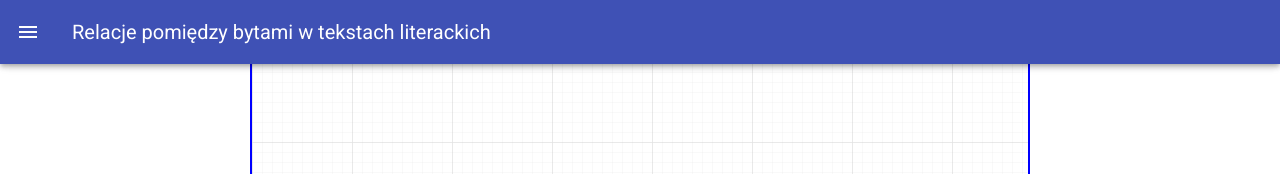
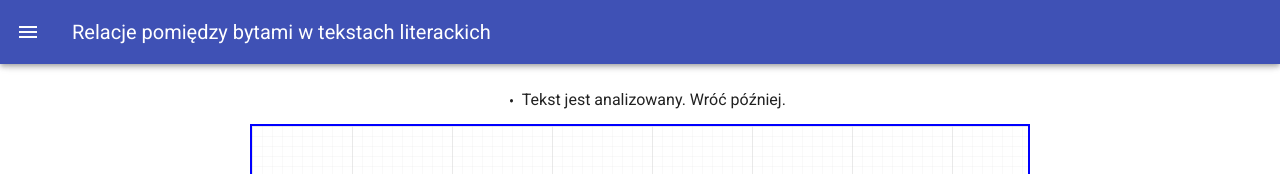
Before and after one commit to baatochan/BookRelationsScanner, a Vue app in the folder client/: page /visualise-data/0 in a window 1280 px wide. Shown: the top 174 px of the page. Built offline with nearby package versions, Linux system fonts and the light colour scheme; no server answers.

Commit message:
Change loading overlay to simple notif on top of the page

```diff
--- a/client/src/components/VisualiseData.vue
+++ b/client/src/components/VisualiseData.vue
@@ -1,11 +1,18 @@
 <template>
-  <v-row justify="center" align="center">
-    <loading
-      :active.sync="isLoading"
-      :can-cancel="false"
-      :is-full-page="true"
-    ></loading>
+  <v-container>
     <v-row>
+      <v-col cols="12" align="center" v-show="isLoading">
+        <v-progress-circular
+          :indeterminate="true"
+          :size="19"
+          :width="3"
+          style="margin-right: 5px;"
+        ></v-progress-circular>
+        Tekst jest analizowany. Wróć później.
+      </v-col>
+    </v-row>
+    <v-row>
+      <v-col cols="12">
         <ForceGraph
           :data="getDataFilteredBySensitivity"
           :nodeNameA="nodeNameA"
@@ -15,6 +22,7 @@
           :alphaSwitch="alphaSwitch"
           ref="forceGraph"
         ></ForceGraph>
+      </v-col>
     </v-row>
     <v-row>
       <v-col cols="12">
@@ -162,7 +170,7 @@
         </v-card-actions>
       </v-card>
     </v-dialog>
-  </v-row>
+  </v-container>
 </template>
 
 <script>
@@ -172,14 +180,11 @@ import { saveAs } from "file-saver";
 import { saveSvgAsPng } from "save-svg-as-png";
 import removedNodeTag from "../plugins/const";
 import axios from "axios";
-import Loading from "vue-loading-overlay";
-import "vue-loading-overlay/dist/vue-loading.css";
 
 export default {
   name: "VisualizeData",
   components: {
-    ForceGraph,
-    Loading
+    ForceGraph
   },
   props: ["id"],
   data() {
```
Lines whose indentation alone changed are shown as unchanged.
